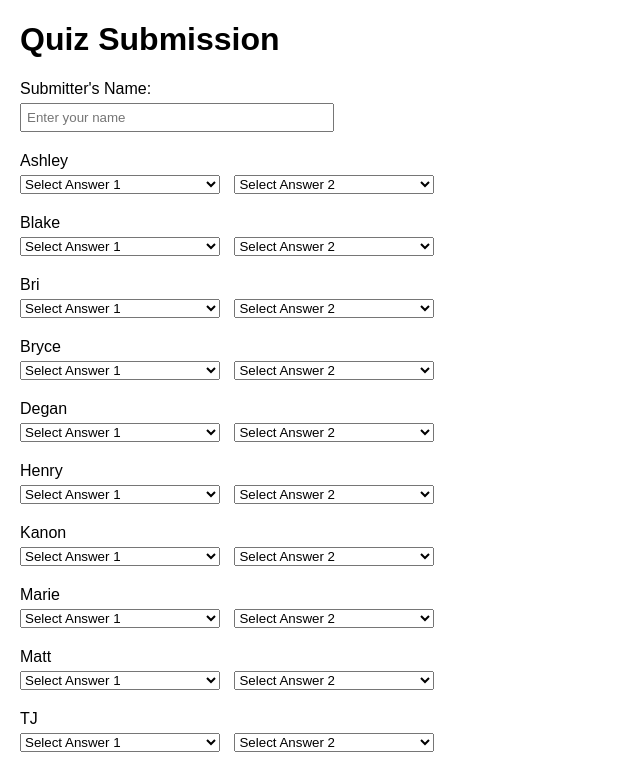
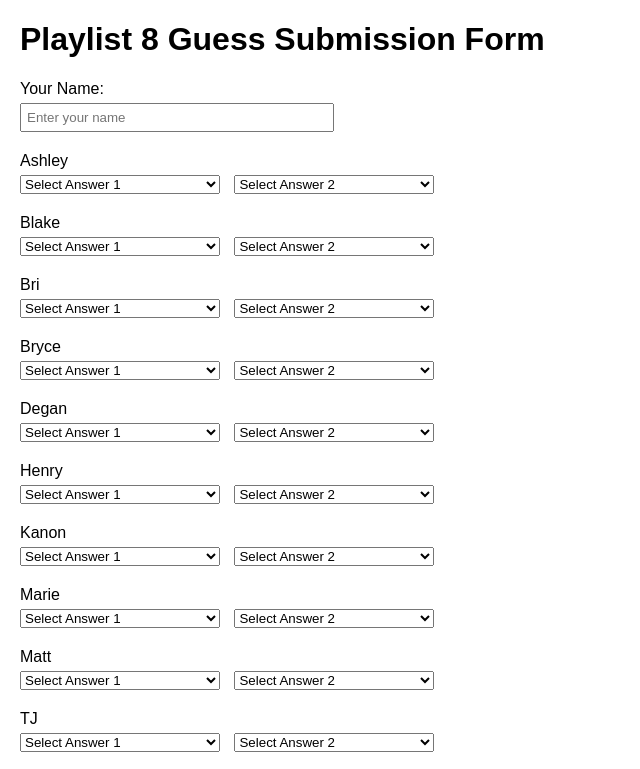
Before and after one commit to tterry780/tterry780.github.io, a plain HTML site: page index.html in a window 1280 px wide. Shown: the top 769 px of the page, without its empty margins (0-640 px from the left). Drawn offline with Linux system fonts and the light colour scheme.

Commit message:
Update index.html

```diff
--- a/index.html
+++ b/index.html
@@ -28,11 +28,11 @@
   </style>
 </head>
 <body>
-  <h1>Quiz Submission</h1>
+  <h1>Playlist 8 Guess Submission Form</h1>
 
   <!-- Submitter Name -->
   <form id="quiz-form">
-    <label for="submitter-name">Submitter's Name:</label>
+    <label for="submitter-name">Your Name:</label>
     <input type="text" id="submitter-name" name="submitter-name" placeholder="Enter your name" required>
 
     <!-- Questions -->
```
